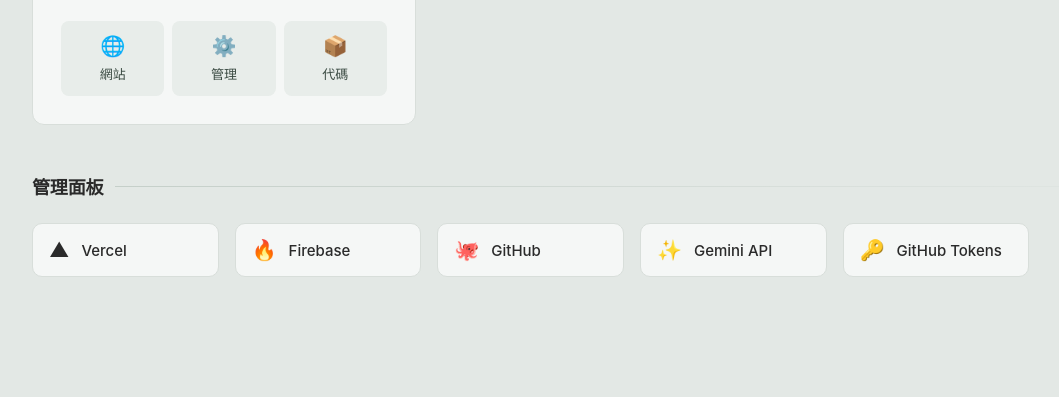
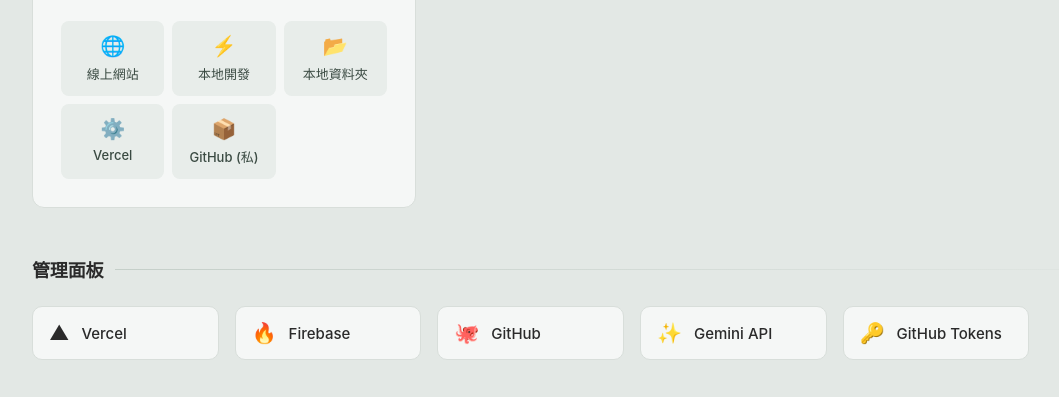
Before and after one commit to Feiye0306/my-projects, a plain HTML site: page index.html in a window 1280 px wide. Shown: the part 337-734 px from the top of the page, without its empty margins (8-1067 px from the left). Drawn offline with Linux system fonts and the light colour scheme.

Commit message:
feat: add localhost and local folder links

```diff
--- a/index.html
+++ b/index.html
@@ -234,16 +234,25 @@
                     <div class="project-links">
                         <a href="https://science-ai-brain.vercel.app" class="project-link" target="_blank">
                             <span class="project-link-icon">🌐</span>
-                            <span>網站</span>
+                            <span>線上網站</span>
+                        </a>
+                        <a href="http://localhost:3000" class="project-link" target="_blank">
+                            <span class="project-link-icon">⚡</span>
+                            <span>本地開發</span>
+                        </a>
+                        <a href="file:///C:/Users/Darry/Desktop/CodeHere/HistoryBrain" class="project-link"
+                            target="_blank">
+                            <span class="project-link-icon">📂</span>
+                            <span>本地資料夾</span>
                         </a>
                         <a href="https://vercel.com/feiye0306s-projects/science-ai-brain" class="project-link"
                             target="_blank">
                             <span class="project-link-icon">⚙️</span>
-                            <span>管理</span>
+                            <span>Vercel</span>
                         </a>
                         <a href="https://github.com/Feiye0306/science-ai-brain" class="project-link" target="_blank">
                             <span class="project-link-icon">📦</span>
-                            <span>代碼</span>
+                            <span>GitHub (私)</span>
                         </a>
                     </div>
                 </div>
```
